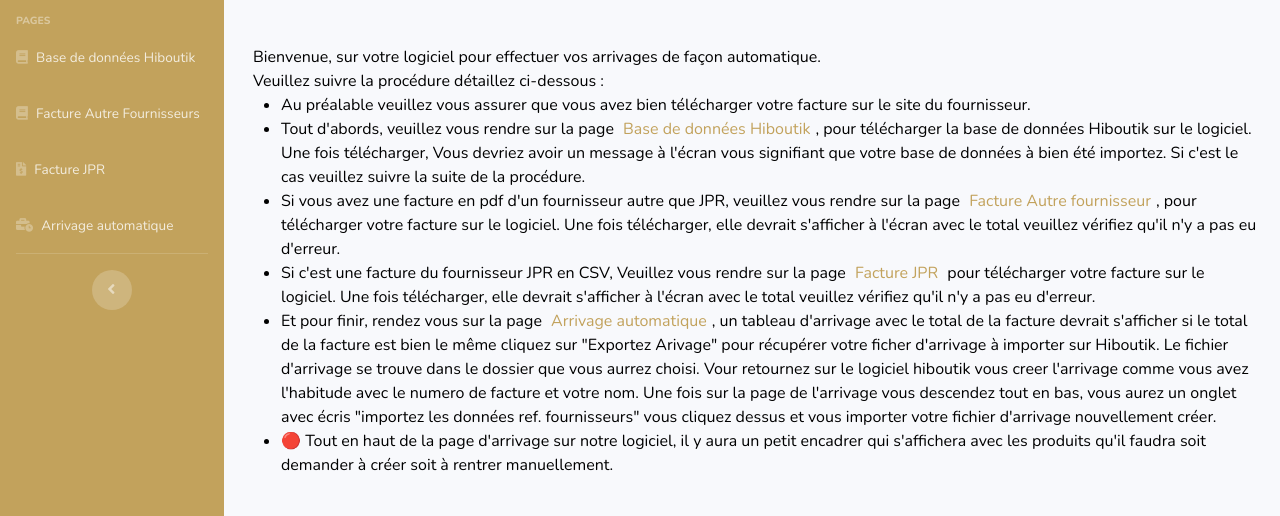
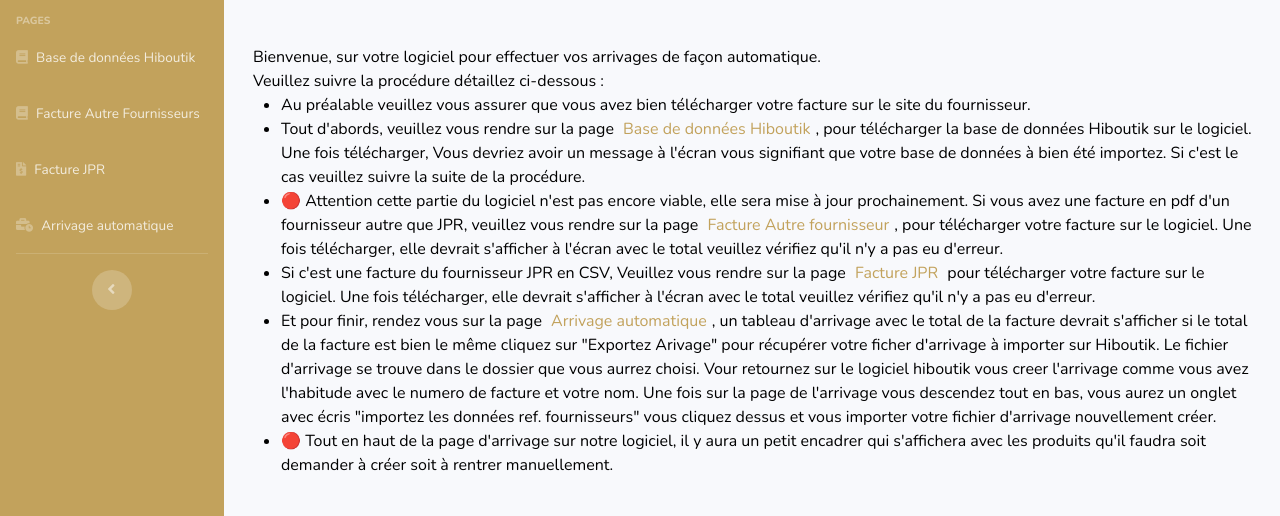
Before and after one commit to julescynamon/Projet-VapConcept, an Electron app: page index.html in a window 1280 px wide. Shown: the part 131-647 px from the top of the page. Drawn offline with nearby package versions, Linux system fonts and the light colour scheme.

Commit message:
petite précision sur la page d'acceuil

```diff
--- a/index.html
+++ b/index.html
@@ -174,8 +174,10 @@
                   procédure.
                 </li>
                 <li class="info">
-                  Si vous avez une facture en pdf d'un fournisseur autre que
-                  JPR, veuillez vous rendre sur la page
+                  🔴 Attention cette partie du logiciel n'est pas encore viable,
+                  elle sera mise à jour prochainement. Si vous avez une facture
+                  en pdf d'un fournisseur autre que JPR, veuillez vous rendre
+                  sur la page
                   <a href="factureAutre.html" class="linkInfo"
                     >Facture Autre fournisseur</a
                   >, pour télécharger votre facture sur le logiciel. Une fois
```
